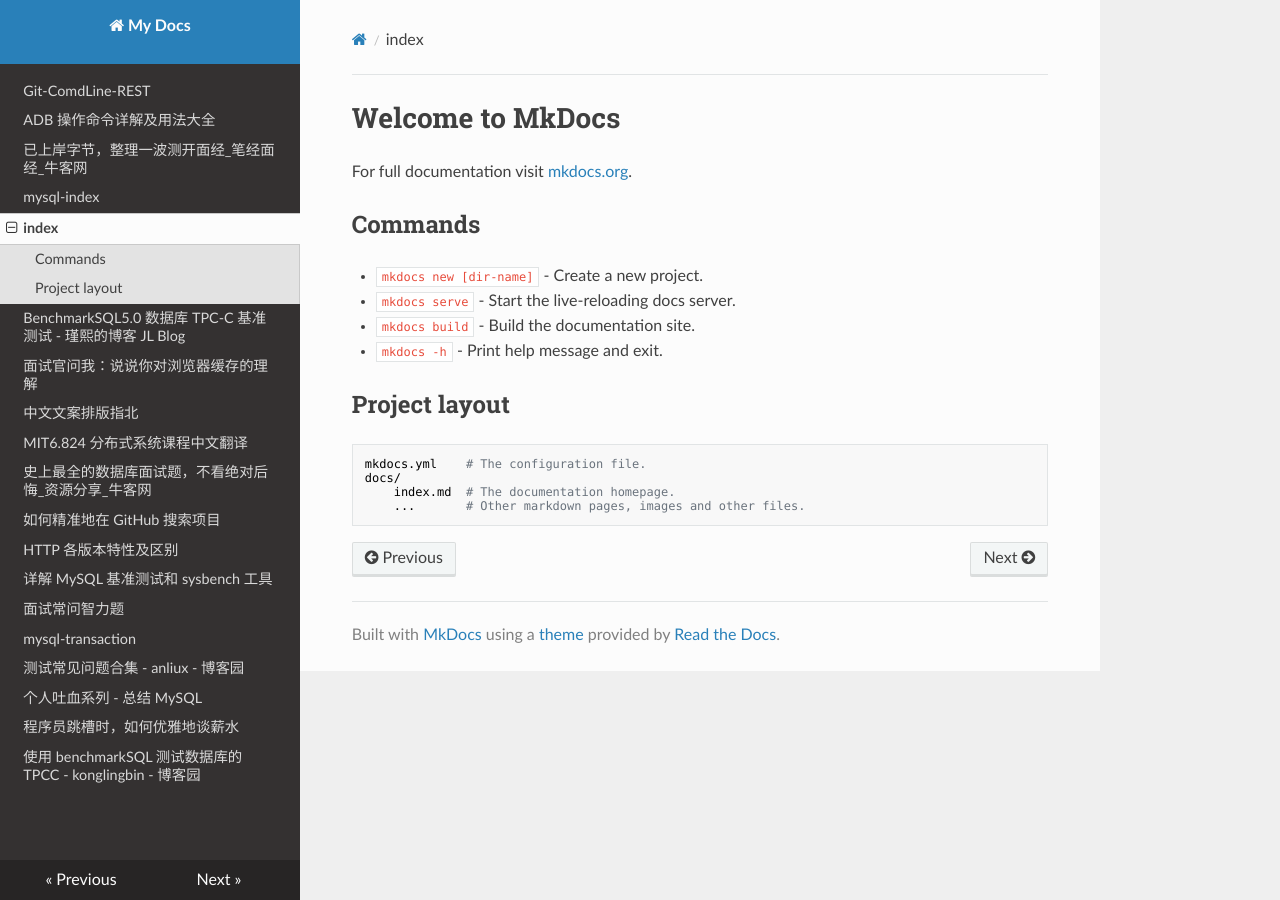
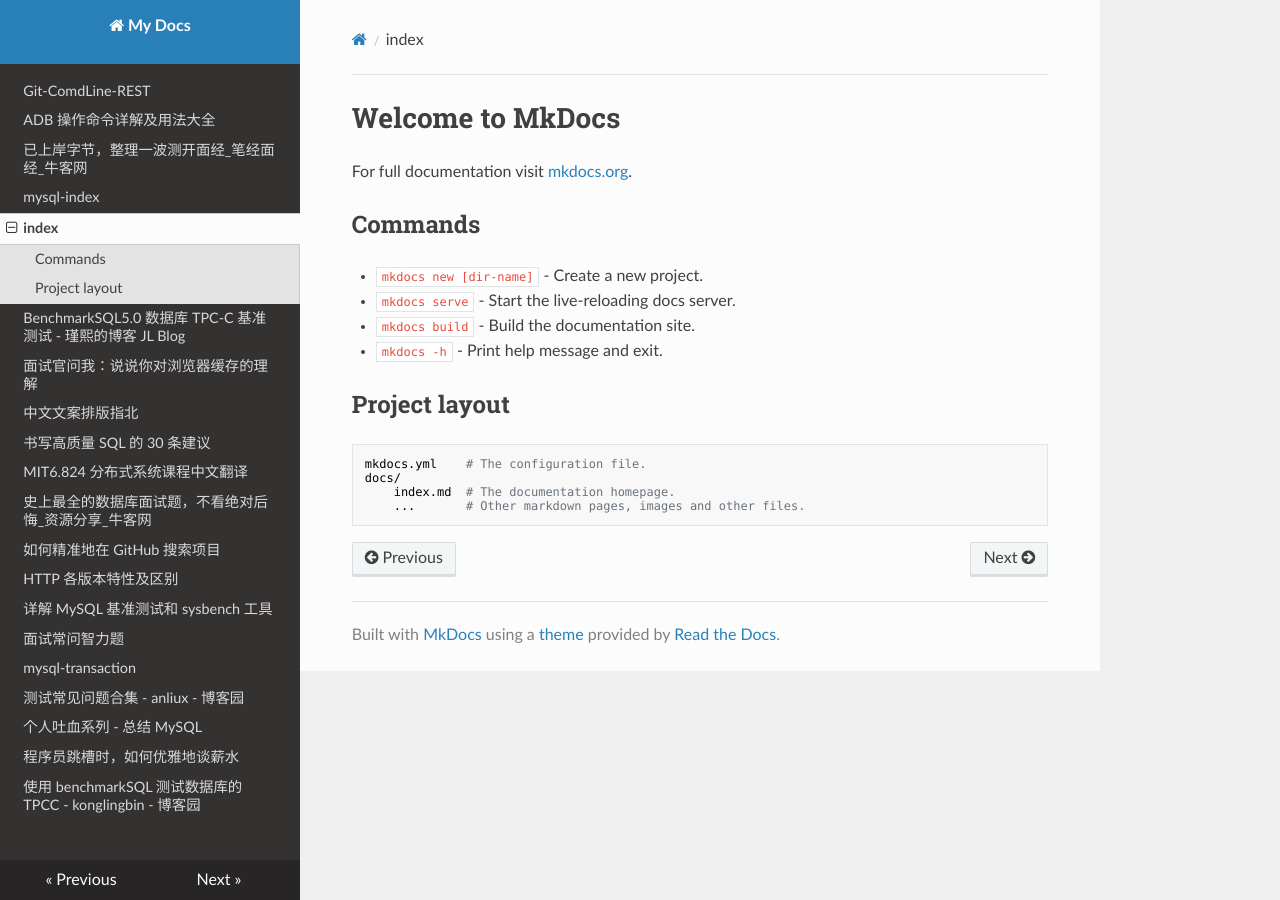
Before and after one commit to WadeStack/test, an MkDocs documentation site: the page built from docs/index.md, in a window 1280 px wide. Built offline with MkDocs 1.6.1, drawn with Linux system fonts in a browser that asks for light colours; nearby versions of some CDN libraries; old or Windows-style settings are respelled for this version of MkDocs.

Commit message:
:memo: mkdocs update

```diff
--- a/mkdocs.yml
+++ b/mkdocs.yml
@@ -10,6 +10,7 @@
     - BenchmarkSQL5.0 数据库 TPC-C 基准测试 - 瑾熙的博客 JL Blog: BenchmarkSQL5.0 数据库 TPC-C 基准测试 - 瑾熙的博客 JL Blog.md
     - 面试官问我：说说你对浏览器缓存的理解: 面试官问我：说说你对浏览器缓存的理解.md
     - 中文文案排版指北: 中文文案排版指北.md
+    - 书写高质量 SQL 的 30 条建议: 书写高质量 SQL 的 30 条建议.md
     - MIT6.824 分布式系统课程中文翻译: MIT6.824 分布式系统课程中文翻译.md
     - 史上最全的数据库面试题，不看绝对后悔_资源分享_牛客网: 史上最全的数据库面试题，不看绝对后悔_资源分享_牛客网.md
     - 如何精准地在 GitHub 搜索项目: 如何精准地在 GitHub 搜索项目.md
```
